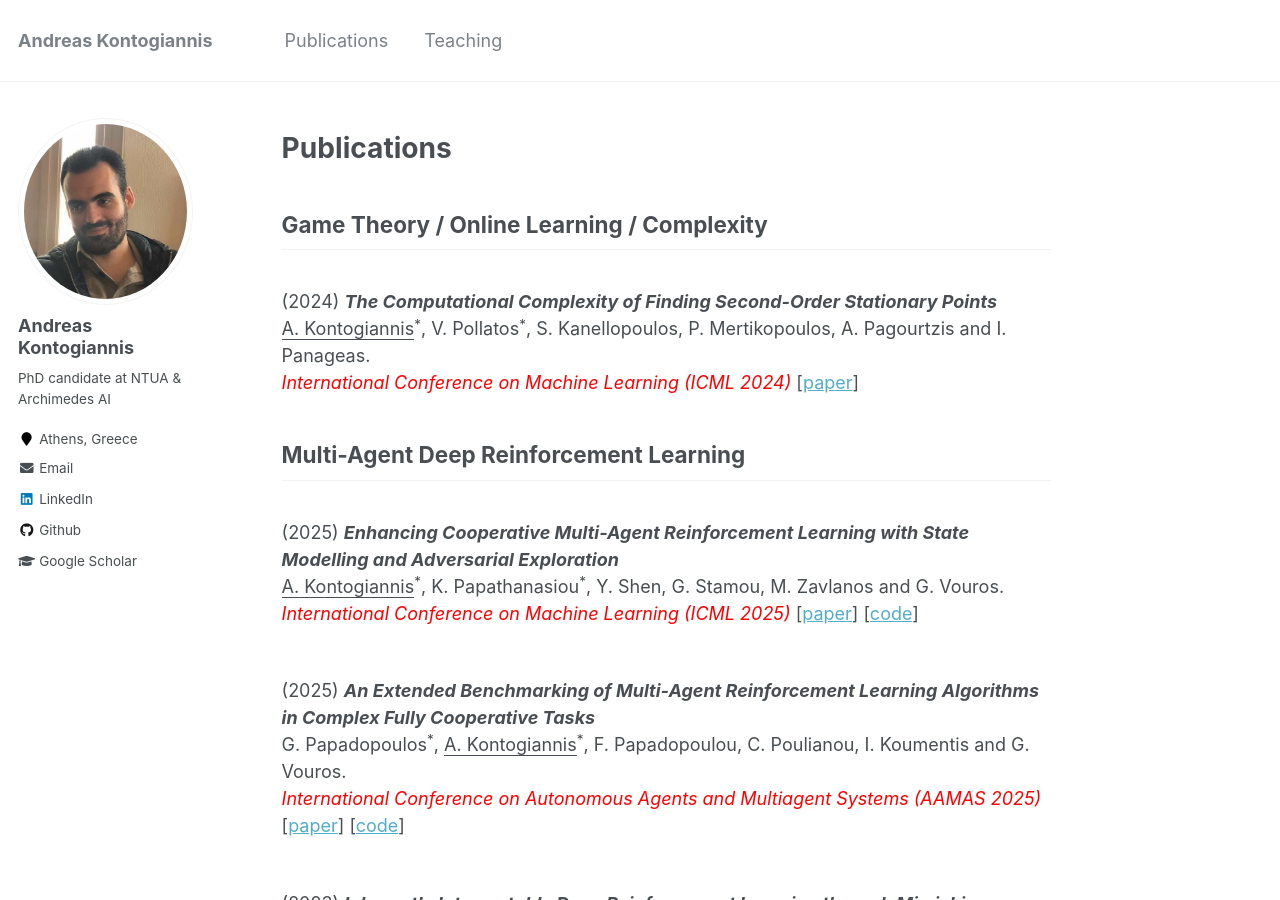
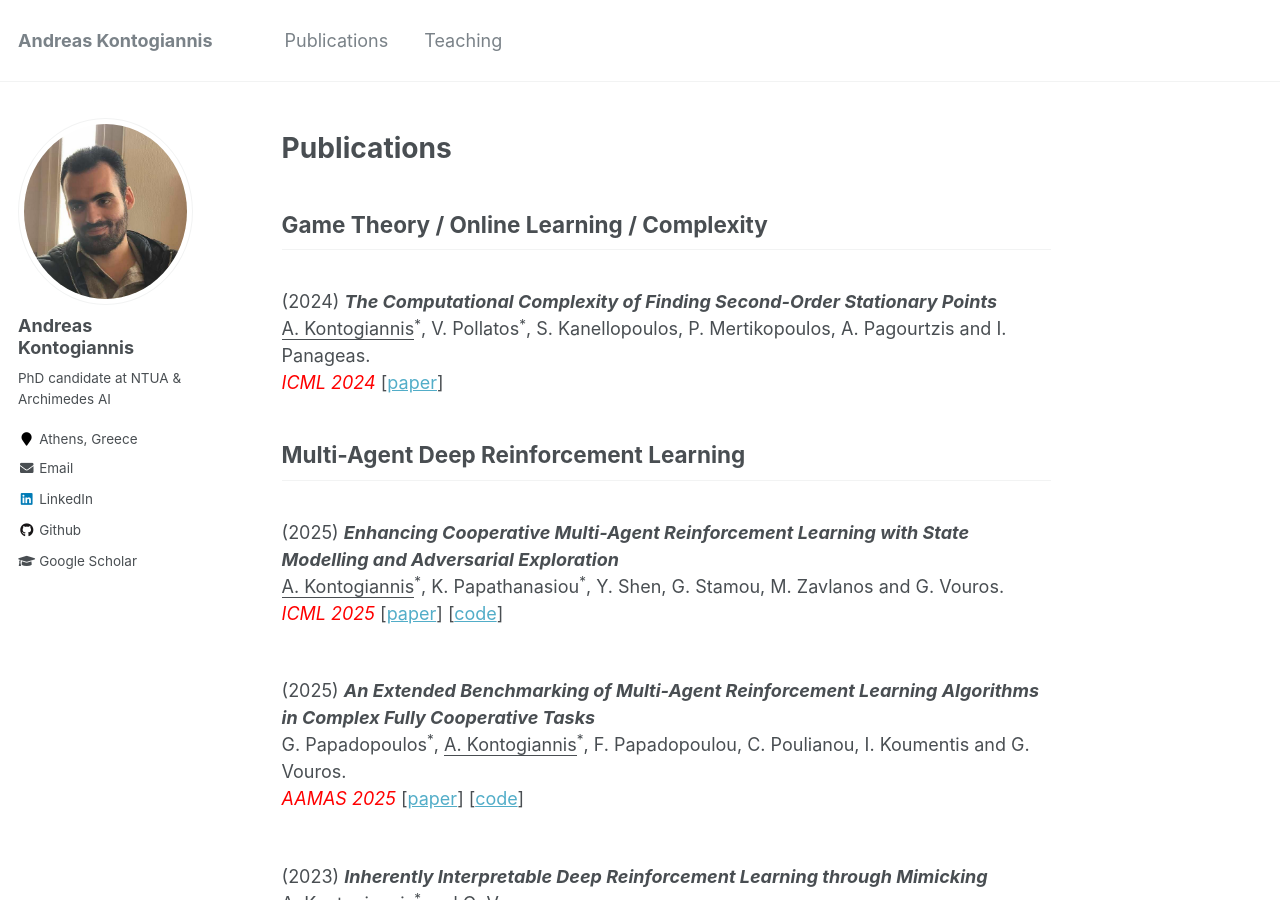
Before and after one commit to ddaedalus/ddaedalus.github.io, a Jekyll site: the page built from _pages/publications.md, in a window 1280 px wide and 900 px high. Built offline with Jekyll 4.4.1, drawn with Linux system fonts in a browser that asks for light colours.

Commit message:
Update publications.md

```diff
--- a/_pages/publications.md
+++ b/_pages/publications.md
@@ -17,7 +17,7 @@ redirect_from:
 <br/>
 <u>A. Kontogiannis</u><sup>*</sup>, V. Pollatos<sup>*</sup>, S. Kanellopoulos, P. Mertikopoulos, A. Pagourtzis and I. Panageas.
 <br/>
-_<font color="red">International Conference on Machine Learning (ICML 2024)</font>_ [[paper](https://openreview.net/forum?id=t8WDBcegae)]
+_<font color="red">ICML 2024</font>_ [[paper](https://openreview.net/forum?id=t8WDBcegae)]
 
 
 
@@ -29,14 +29,14 @@ _<font color="red">International Conference on Machine Learning (ICML 2024)</fon
 <br/>
 <u>A. Kontogiannis</u><sup>*</sup>, K. Papathanasiou<sup>*</sup>, Y. Shen, G. Stamou, M. Zavlanos and G. Vouros.
 <br/>
-_<font color="red">International Conference on Machine Learning (ICML 2025)</font>_ [[paper](https://www.arxiv.org/abs/2505.05262)] [[code](https://github.com/ddaedalus/smpe/tree/main)]
+_<font color="red">ICML 2025</font>_ [[paper](https://www.arxiv.org/abs/2505.05262)] [[code](https://github.com/ddaedalus/smpe/tree/main)]
 
 <br/>
 (2025) <i><b> An Extended Benchmarking of Multi-Agent Reinforcement Learning Algorithms in Complex Fully Cooperative Tasks </b> </i>
 <br/>
 G. Papadopoulos<sup>*</sup>, <u>A. Kontogiannis</u><sup>*</sup>, F. Papadopoulou, C. Poulianou, I. Koumentis and G. Vouros.
 <br/>
-_<font color="red">International Conference on Autonomous Agents and Multiagent Systems (AAMAS 2025)</font>_ [[paper](https://www.arxiv.org/abs/2502.04773?fbclid=IwZXh0bgNhZW0CMTAAAR0STD9oKF7IUu4fKUjMA_gBtADEwmaYDnz6RXsM4IhiTAp7H4MgMGmggMQ_aem_JyMoU6wDa2iyPMa-RrUxDQ)] [[code](https://github.com/AILabDsUnipi/pymarlzooplus)]
+_<font color="red">AAMAS 2025</font>_ [[paper](https://www.arxiv.org/abs/2502.04773?fbclid=IwZXh0bgNhZW0CMTAAAR0STD9oKF7IUu4fKUjMA_gBtADEwmaYDnz6RXsM4IhiTAp7H4MgMGmggMQ_aem_JyMoU6wDa2iyPMa-RrUxDQ)] [[code](https://github.com/AILabDsUnipi/pymarlzooplus)]
 
 
 <br/>
```
